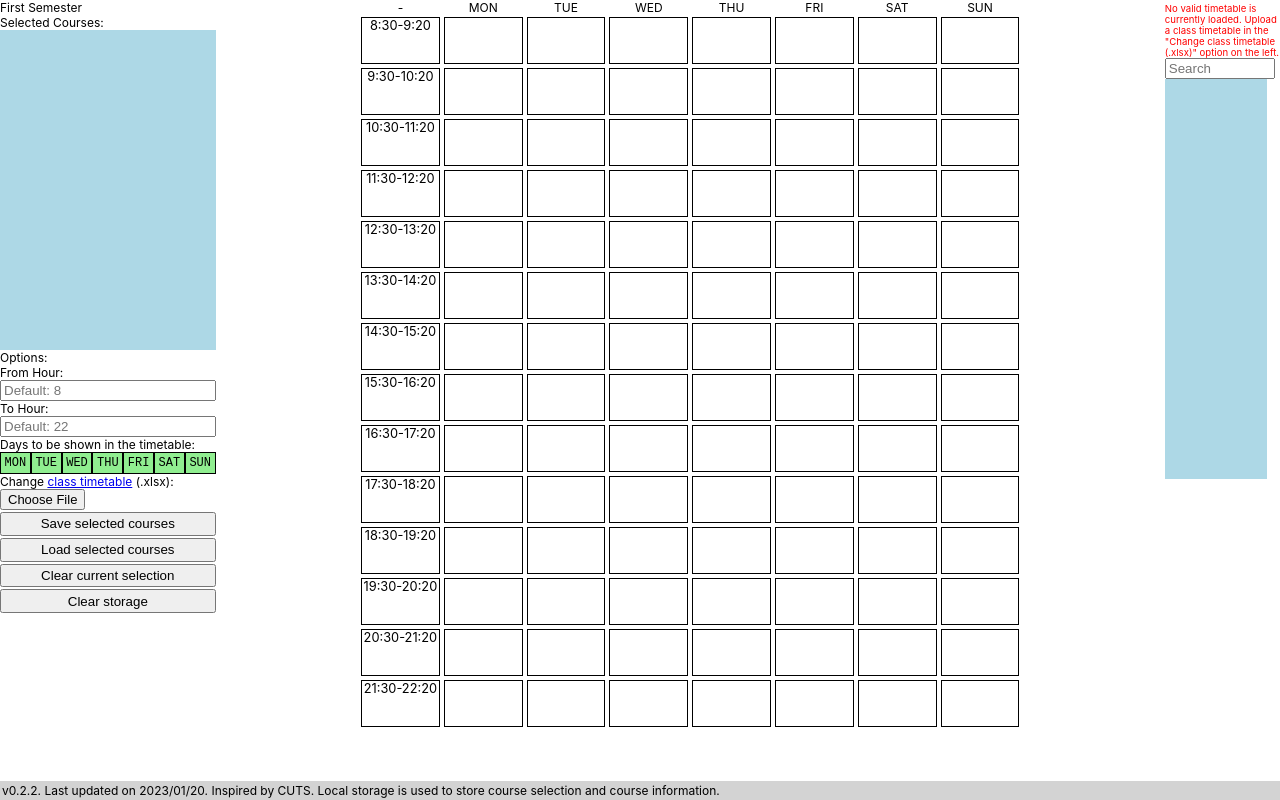
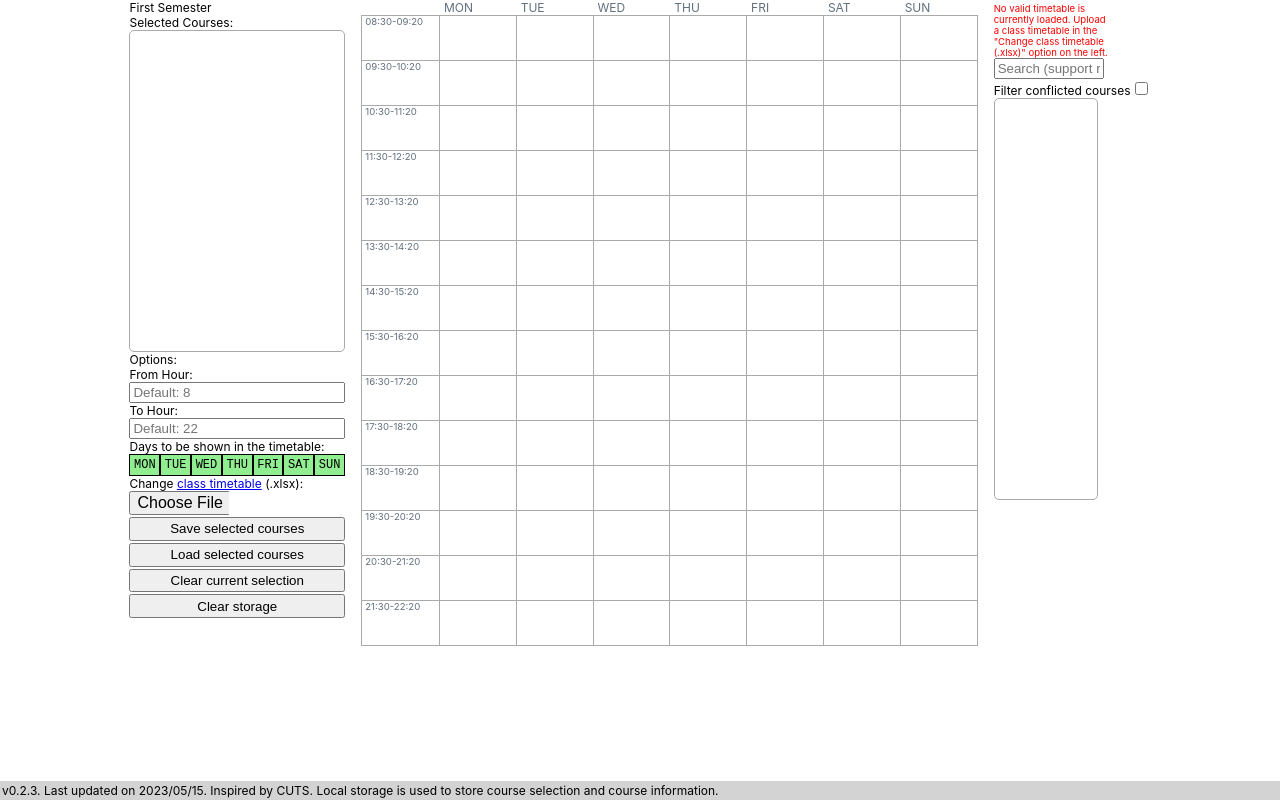
Before and after one commit to hoverGecko/timetable, a React (Create React App) app: page / in a window 1280 px wide. Built offline with nearby package versions, Linux system fonts and the light colour scheme.

Commit message:
v0.2.3 - Added Filter conflicted courses function, some UI changes

```diff
--- a/package.json
+++ b/package.json
@@ -1,6 +1,6 @@
 {
   "name": "hku_timetable",
-  "version": "0.2.2",
+  "version": "0.2.3",
   "homepage": "https://hovergecko.github.io/timetable",
   "private": true,
   "dependencies": {
--- a/src/App.js
+++ b/src/App.js
@@ -12,8 +12,8 @@ function App() {
   const [shownDays, setShownDays] = useState([true, true, true, true, true, true, true]);
   const [fromTime, setFromTime] = useState(8);
   const [toTime, setToTime] = useState(22);
-  const version = "v0.2.2";
-  const lastUpdated = "2023/01/20";
+  const version = "v0.2.3";
+  const lastUpdated = "2023/05/15";
   // useEffect(() => console.log(selectedCourses));
   return (
     <div className="App">
--- a/src/components/CourseSelector/Course.js
+++ b/src/components/CourseSelector/Course.js
@@ -28,6 +28,7 @@ const Course = ({sem, id, title, selectedCourses, setSelectedCourses, setHovered
         if (boxCheck) {
             setBoxCheck(false);
             setSelectedCourses(removeCourse);
+            setHoveredCourse("");
         }
         else {
             setBoxCheck(true);
@@ -36,9 +37,8 @@ const Course = ({sem, id, title, selectedCourses, setSelectedCourses, setHovered
     }
 
     return (
-        <div className="Course" title={title} onMouseEnter={handleMouseEnter} onMouseLeave={handleMouseLeave}>
-            <label className="CourseName">
-                {id}
+        <label className="Course" title={title} onMouseEnter={handleMouseEnter} onMouseLeave={handleMouseLeave}>
+            <span>{id}</span>
             {<input
                 type="checkbox"
                 className="CourseCheckbox"
@@ -47,7 +47,6 @@ const Course = ({sem, id, title, selectedCourses, setSelectedCourses, setHovered
                 checked={boxCheck}
             />}
         </label>
-        </div>
     );
 }
 
--- a/src/components/CourseSelector/CourseSelector.js
+++ b/src/components/CourseSelector/CourseSelector.js
@@ -5,20 +5,53 @@ import SearchBar from './SearchBar'
 
 const CourseSelector = ({sem, setSem, selectedCourses, setSelectedCourses, courses, setHoveredCourse}) => {
     const [searchTerm, setSearchTerm] = useState("");
+    const [filterConflict, setFilterConflict] = useState(false);
     useEffect(() => {
         setHoveredCourse("");
-    }, [searchTerm])
+    }, [searchTerm, setHoveredCourse])
     const maxEntries = 1000;
+    const hasConflict = (courseCode) => {
+        let course = courses[sem][courseCode];
+        let courseTimes = {};
+        for (let d in course.days) {
+            courseTimes[d] = new Set();
+            for (let time of course.days[d]) {
+                for (let t = time.startTime; t < time.endTime; ++t) {
+                    courseTimes[d].add(t);
+                }
+            }
+        }
+        for (let selectedCode of selectedCourses[sem]) {
+            let selectedCourse = courses[sem][selectedCode];
+            for (let d in selectedCourse.days) {
+                for (let time of selectedCourse.days[d]) {
+                    for (let t = time.startTime; t < time.endTime; ++t) {
+                        if (courseTimes[d] && courseTimes[d].has(t)) return true;
+                    }
+                }
+            }
+        }
+        return false;
+    }
     const fitSearch = (searchTerm, courseCode) => {
         if (searchTerm === undefined) return true;
-        let firstMatchIndex = courseCode.search(searchTerm.toUpperCase());
-        return firstMatchIndex === 0 || firstMatchIndex === 4; // 0: full match, 4: number match
+        let firstMatchIndex;
+        try {
+            firstMatchIndex = courseCode.search(searchTerm.toUpperCase());
+        } catch (err) {
+            return false;
+        }
+        return !(filterConflict && hasConflict(courseCode)) && (firstMatchIndex === 0 || firstMatchIndex === 4); // 0: full match, 4: number match
     }
-    const searchRes = Object.keys(courses[sem]).sort().filter(id => fitSearch(searchTerm.toUpperCase(), id))
+    const searchRes = Object.keys(courses[sem]).sort().filter(id => fitSearch(searchTerm, id))
     return (
         <div className="CourseSelector">
             <SemSelector sem={sem} setSem={setSem} courses={courses} />
             <SearchBar searchTerm={searchTerm} setSearchTerm={setSearchTerm} />
+            <label>
+                Filter conflicted courses
+                <input type="checkbox" onClick={() => setFilterConflict(fc => !fc)}></input>
+            </label>
             <div className="ShowingTopResults">{searchRes.length > maxEntries ? "Showing top " + maxEntries  + " results." : "Showing all " + searchRes.length + " results."}</div>
             <div className="SearchedCoursesList">
                 {
--- a/src/components/CourseSelector/Options.js
+++ b/src/components/CourseSelector/Options.js
@@ -28,7 +28,7 @@ const Options = ({selectedCourses, setSelectedCourses, shownDays, setShownDays,
         let sheetData = XLSX.utils.sheet_to_row_object_array(sheet);
         // console.log(sheetData);
 
-        let res = [{}, {}, {}]; // first sem, second sem, summer sem (not used, used for storing date)
+        let res = [{}, {}, {}]; // first sem, second sem, summer sem
         sheetData.forEach(course => {
             const determineDay = () => { // return array (e.g. ["MON"])
                 return ["MON", "TUE", "WED", "THU", "FRI", "SAT", "SUN"].filter(day => day in course);
--- a/src/components/CourseSelector/SearchBar.js
+++ b/src/components/CourseSelector/SearchBar.js
@@ -6,7 +6,7 @@ const SearchBar = ({searchTerm, setSearchTerm}) => {
         <input
             type="text"
             className="SearchBar"
-            placeholder="Search"
+            placeholder="Search (support regex)"
             onChange={handleInput}
         >
         </input>
--- a/src/components/Timetable/Timetable.js
+++ b/src/components/Timetable/Timetable.js
@@ -35,8 +35,8 @@ const Timetable = ({shownDays, fromTime, toTime, sem, selectedCourses, hoveredCo
         // console.log(JSON.stringify(timeArray));
         return (
             <div className="Day">
-                <div className="DayTitle">-</div>
-                {timeArray.map(t => <div key={t} className="TimeSlotEmpty">{t.toString() + ":30-" + (t+1).toString() + ":20"}</div>)}
+                <div className="DayTitle" style={{color: "white"}}>.</div>
+                {timeArray.map(t => <div key={t} className="TimeSlotTime">{(t < 10 ? '0' : '') + t.toString() + ":30-" + (t + 1< 10 ? '0' : '') + (t+1).toString() + ":20"}</div>)}
             </div>
         );
     }
--- a/src/index.css
+++ b/src/index.css
@@ -6,6 +6,11 @@ body {
   -moz-osx-font-smoothing: grayscale;
   font-size: max(12px, 0.75vw);
   margin: 0;
+}
+
+:root {
+  --timetable-text-color: rgb(98, 112, 126);
+  --timetable-border-color: rgb(170, 170, 170);
 }
 
 code {
@@ -22,7 +27,7 @@ button {
 input[type='file'] {
   color: transparent;
   max-width: 100px;
-  font-size: max(13px, 1vw);
+  font-size: max(12px, 1rem);
 }
 
 .App {
@@ -35,7 +40,7 @@ input[type='file'] {
   margin: 0 auto;
   display: flex;
   align-items: baseline;
-  justify-content: space-between;
+  justify-content: center;
   overflow: auto;
 }
 
@@ -66,13 +71,13 @@ input[type='file'] {
   display: flex;
   flex-direction: column;
   align-items: flex-start;
-  float: right;
+  margin-left: 1rem;
 }
 
 .SelectedCourses {
   display: flex;
   flex-direction: column;
-  float: left;
+  margin-right: 1rem;
 }
 
 .Options {
@@ -85,9 +90,20 @@ input[type='file'] {
 }
 
 .SelectedCoursesList, .SearchedCoursesList {
-  background-color: lightblue;
+  border: 1px solid var(--timetable-border-color);
+  border-radius: 5px;
   min-width: 8vw;
   overflow: auto;
+}
+
+.Course {
+  display: flex;
+  justify-content: space-between;
+  padding: 0 0.2rem 0 0.2rem;
+}
+
+.SelectedCoursesList > .Course:nth-child(odd), .SearchedCoursesList > .Course:nth-child(odd) {
+  background-color: rgb(235, 235, 235);
 }
 
 .SelectedCoursesList {
@@ -119,17 +135,39 @@ input[type='file'] {
   align-items: center;
 }
 
-.TimeSlotEmpty, .TimeSlotFilled, .TimeSlotConflicted, .TimeSlotHover, .TimeSlotHoverConflicted {
-  border: 1px solid black;
-  margin: 2px;
+.DayTitle {
+  text-align: left;
+  width: 90%;
+  color: var(--timetable-text-color);
+}
+
+.TimeSlotEmpty, .TimeSlotFilled, .TimeSlotConflicted, .TimeSlotHover, .TimeSlotHoverConflicted, .TimeSlotTime {
+  border-top: 1px solid var(--timetable-border-color);
+  border-right: 1px solid var(--timetable-border-color);
+  margin: 0;
   width: max(75px, 6vw);
   height: max(45px, 5vh);
   text-align: center;
   overflow: hidden;
+  box-sizing: border-box;
 }
 
 .TimeSlotEmpty {
-  font-size: max(10px, 1vw);
+  font-size: max(1rem, 1vw);;
+}
+
+.TimeSlotTime {
+  font-size: max(0.6rem, 0.6vw);
+  padding-right: 1rem;
+  padding-left: 0.2rem;
+  width: 100%;
+  text-align: left;
+  color: var(--timetable-text-color);
+  border-left: 1px solid var(--timetable-border-color);
+}
+
+.Day:nth-last-child(n) {
+  border-bottom: 1.5px solid var(--timetable-border-color);
 }
 
 .TimeSlotFilled {
@@ -145,7 +183,7 @@ input[type='file'] {
 }
 
 .TimeSlotConflicted {
-  background-color: red;
+  background-color: rgb(255, 60, 60);
 }
 
 .TimeSlotCourse {
@@ -165,8 +203,7 @@ input[type='file'] {
 
 @media screen and (max-width: 1400px) {
   .Main {
-    width: 100%;
-    margin: 0;
+    width: 98%;
   }
 }
 @media screen and (max-width: 1400px) {
```
Also changed, not shown: 18 other files (tests, documents, lock files or other folders). Lines whose indentation alone changed are shown as unchanged.
